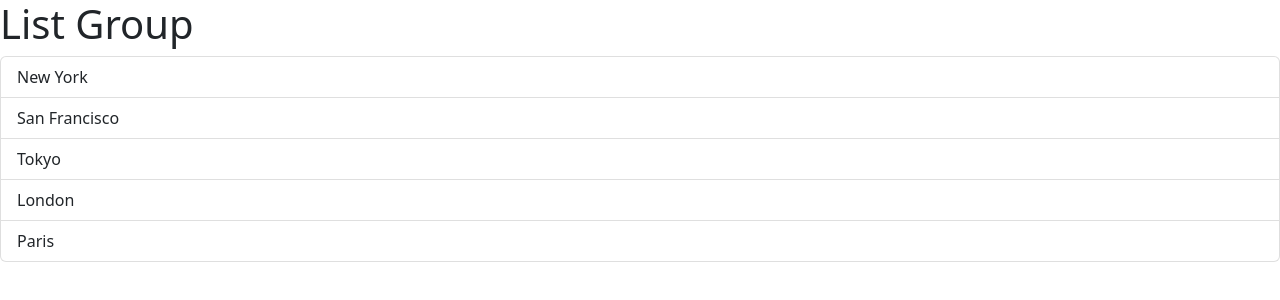
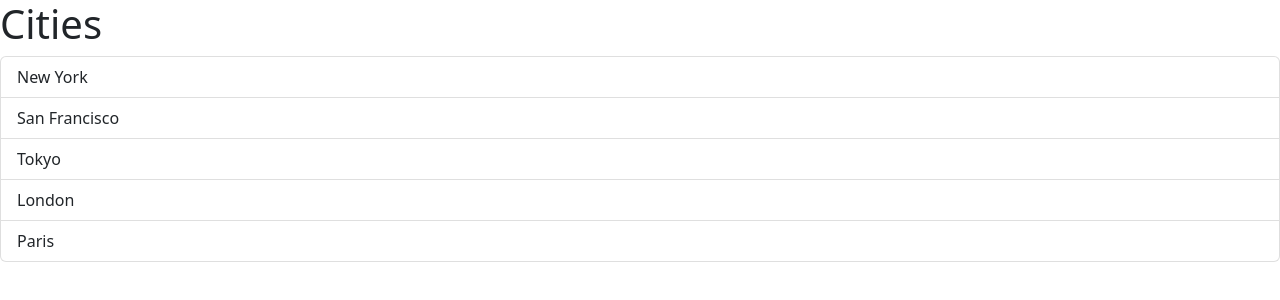
Before and after one commit to manonthemon/react-app, a React (Vite) app: page / in a window 1280 px wide. Shown: the top 300 px of the page. Built offline with nearby package versions, Linux system fonts and the light colour scheme.

Commit message:
Added propos

```diff
--- a/src/App.tsx
+++ b/src/App.tsx
@@ -1,7 +1,12 @@
 import ListGroup from "./components/ListGroup";
 
 function App() {
-   return <div><ListGroup /></div>;
+  let items = ["New York", "San Francisco", "Tokyo", "London", "Paris"];
+  return (
+    <div>
+      <ListGroup items={items} heading="Cities" />
+    </div>
+  );
 }
 
 export default App;
--- a/src/components/ListGroup.tsx
+++ b/src/components/ListGroup.tsx
@@ -1,15 +1,20 @@
 
 import { useState } from "react";
 
-function ListGroup() {
-  let items = ["New York", "San Francisco", "Tokyo", "London", "Paris"];
+interface Props {
+   items:string[];
+   heading: string;
+}
 
-  //Hooks are functions that let you “hook into” React state and lifecycle features from function components.
+function ListGroup({items, heading}: Props) {
+
+
+
   const [selectedIndex, setSelectedIndex] = useState(-1);
 
   return (
     <>
-      <h1>List Group</h1>
+      <h1>{heading}</h1>
 
       {items.length === 0 && <p>NO ITEMS!!!! NOOOO!!!!!</p>}
       <ul className="list-group">
```
